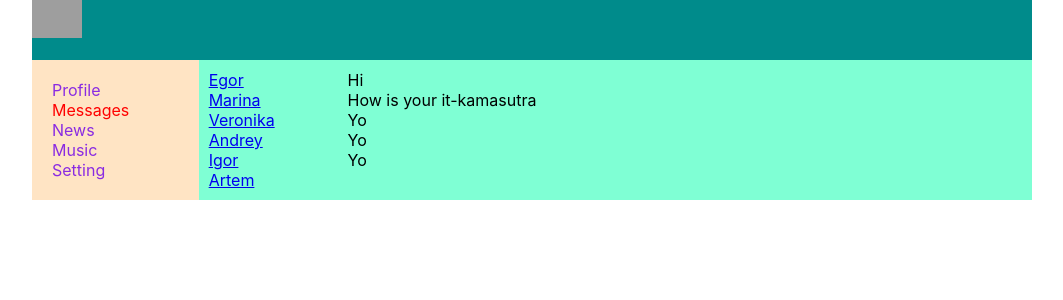
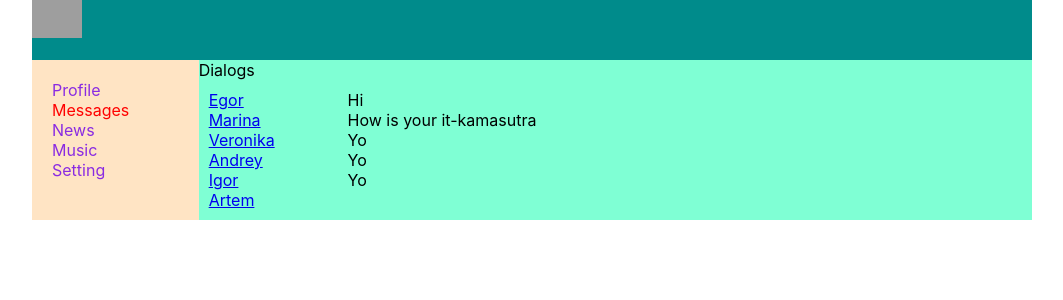
Before and after one commit to YauheniZhukovets/react-samurai, a React (Create React App) app: page /dialogs in a window 1280 px wide. Shown: the top 300 px of the page, without its empty margins (108-1171 px from the left). Built offline with nearby package versions, Linux system fonts and the light colour scheme; grey boxes are pictures that could not be loaded.

Commit message:
26 ui-bll

```diff
--- a/src/Component/Dialogs/Dialogs.tsx
+++ b/src/Component/Dialogs/Dialogs.tsx
@@ -1,49 +1,44 @@
 import React from 'react';
 import s from './Dialogs.module.css'
-import {NavLink} from 'react-router-dom';
+import {Message} from './Message/Message';
+import {DialogItems} from './DialogsItem/DialogsItem';
 
 type DialogsPropsType = {
     name: string
 }
 
-type DialogItemsType = {
-    name: string
-    id: number
-}
+export const Dialogs = (props: DialogsPropsType) => {
 
-const DialogItems = (props: DialogItemsType) => {
-    let path = '/dialogs/' + props.id
+    const dialogsData = [
+        {id: 1, name: 'Egor'},
+        {id: 2, name: 'Marina'},
+        {id: 3, name: 'Veronika'},
+        {id: 4, name: 'Andrey'},
+        {id: 5, name: 'Igor'},
+        {id: 6, name: 'Artem'},
+    ]
 
-    return <div className={s.dialog}>
-        <NavLink to={path}>{props.name}</NavLink>
-    </div>
-}
+    const massagesData = [
+        {id: 1, message: 'Hi'},
+        {id: 2, message: 'How is your it-kamasutra'},
+        {id: 3, message: 'Yo'},
+        {id: 4, message: 'Yo'},
+        {id: 5, message: 'Yo'},
+    ]
 
-type MessagePropsType = {
-    message: string
-}
+    const dialogElement = dialogsData.map((n) => <DialogItems name={n.name} id={n.id}/>)
 
-const Message = (props:MessagePropsType) => {
-    return <div className={s.dialog}>{props.message}</div>
-}
-
-export const Dialogs = (props: DialogsPropsType) => {
+    const messageElement = massagesData.map((m)=> <Message message={m.message}/>)
     return (
-        <div className={s.dialogs}>
-            <div className={s.dialogsItems}>
-                <DialogItems name={'Egor'} id={1}/>
-                <DialogItems name={'Marina'} id={2}/>
-                <DialogItems name={'Veronika'} id={3}/>
-                <DialogItems name={'Andrey'} id={4}/>
-                <DialogItems name={'Igor'} id={5}/>
-                <DialogItems name={'Artem'} id={6}/>
-            </div>
-            <div className={s.messages}>
-                <Message message={'Hi'}/>
-                <Message message={'How is your it-kamasutra'}/>
-                <Message message={'Yo'}/>
-                <Message message={'Yo'}/>
-                <Message message={'Yo'}/>
+        <div>
+            {props.name}
+            <div className={s.dialogs}>
+                <div className={s.dialogsItems}>
+                    {dialogElement}
+                </div>
+                <div className={s.messages}>
+                    {messageElement}
+                </div>
             </div>
         </div>
     )
--- /dev/null
+++ b/src/Component/Dialogs/DialogsItem/DialogsItem.tsx
@@ -0,0 +1,16 @@
+import React from 'react';
+import s from '../Dialogs.module.css'
+import {NavLink} from 'react-router-dom';
+
+type DialogItemsType = {
+    name: string
+    id: number
+}
+
+export const DialogItems = (props: DialogItemsType) => {
+    let path = '/dialogs/' + props.id
+
+    return <div className={s.dialog}>
+        <NavLink to={path}>{props.name}</NavLink>
+    </div>
+}
--- /dev/null
+++ b/src/Component/Dialogs/Message/Message.tsx
@@ -0,0 +1,10 @@
+import React from 'react';
+import s from '../Dialogs.module.css'
+
+type MessagePropsType = {
+    message: string
+}
+
+export const Message = (props: MessagePropsType) => {
+    return <div className={s.dialog}>{props.message}</div>
+}
--- a/src/Component/Profile/MyPosts/MyPosts.tsx
+++ b/src/Component/Profile/MyPosts/MyPosts.tsx
@@ -2,13 +2,31 @@ import React from 'react';
 import s from './MyPosts.module.css'
 import {Post} from './Post/Post';
 
-export const MyPosts = () => {
+
+type postsProps = {
+    id: number
+    massage: string
+    likesCount: number
+}
+
+type postsDataProps = {
+    postsD: Array<postsProps>
+}
+
+export const MyPosts = (props:postsDataProps) => {
+    // const postsData = [
+    //     {id:1, massage:'Hi, how are you?', likesCount:15},
+    //     {id:2, massage:'My first post!', likesCount:20},
+    // ]
+
+    const postElements = props.postsD.map(m => <Post massage={m.massage} likesCount={m.likesCount}/>)
+
     return (
         <div className={s.potsBlock}>
             My posts
             <div>
                 <div>
-                    <textarea></textarea>
+                    <textarea>''</textarea>
                 </div>
                 <div>
                     <button>Add post</button>
@@ -18,8 +36,7 @@ export const MyPosts = () => {
                 New post
             </div>
             <div className={s.posts}>
-                <Post massage={'Hi, how are you?'} likesCount={15}/>
-                <Post massage={'My first post!'} likesCount={20}/>
+                {postElements}
             </div>
         </div>
     )
--- a/src/Component/Profile/Profile.tsx
+++ b/src/Component/Profile/Profile.tsx
@@ -1,13 +1,21 @@
 import React from 'react';
-import s from './Profile.module.css'
 import {MyPosts} from './MyPosts/MyPosts';
 import {ProfileInfo} from './ProfileInfo/ProfileInfo';
 
+
+
+
 export const Profile = () => {
+
+    const postsData = [
+        {id:1, massage:'Hi, how are you?', likesCount:15},
+        {id:2, massage:'My first post!', likesCount:20},
+    ]
+
     return (
         <div>
             <ProfileInfo/>
-            <MyPosts/>
+            <MyPosts postsD={postsData}/>
         </div>
     )
 }
```
